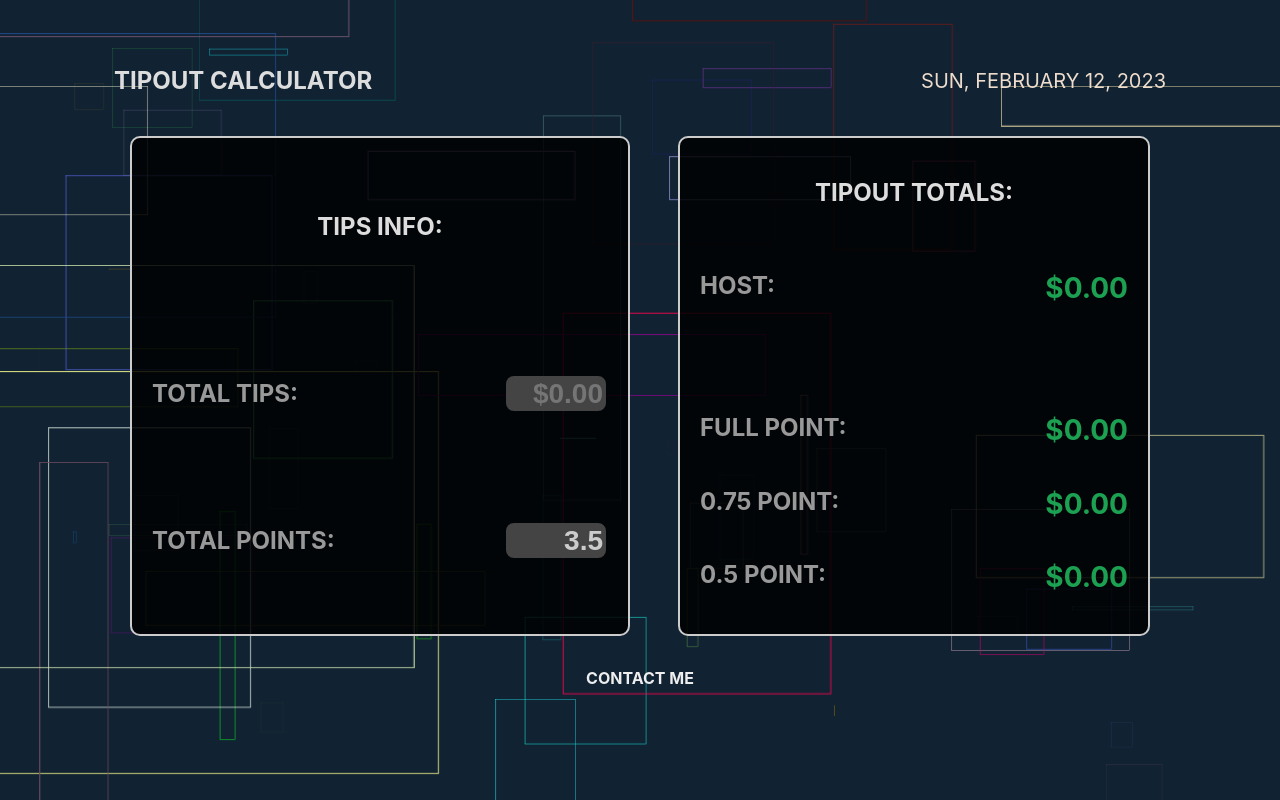
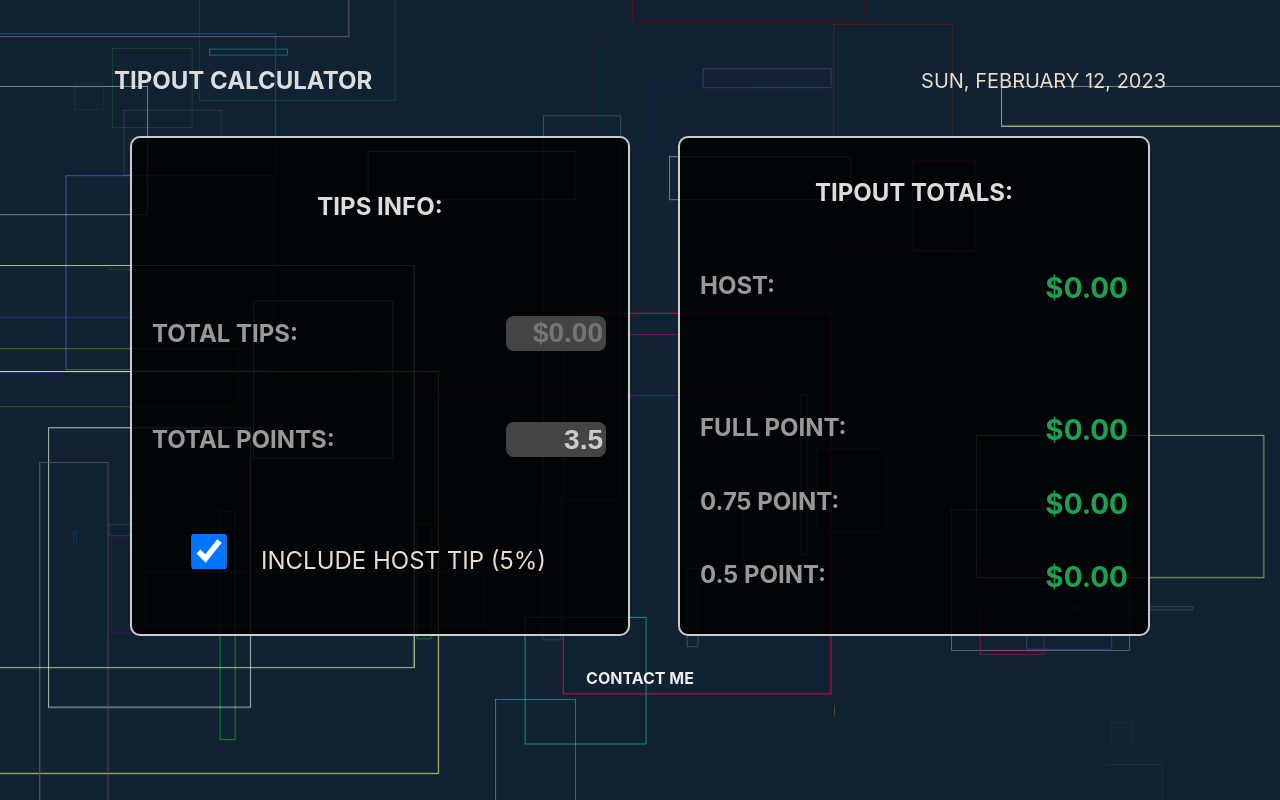
Before and after one commit to write2cmdg/tipout-calculator, a React (Create React App) app: page / in a window 1280 px wide. Built offline with nearby package versions, Linux system fonts and the light colour scheme.

Commit message:
add Host option checkbook.js

```diff
--- a/src/App.js
+++ b/src/App.js
@@ -6,6 +6,7 @@ import CurrentTime from "./components/CurrentTime";
 function App() {
   let [total, setTotal] = useState("");
   let [points, setPoints] = useState(3.5);
+  let [includeHost, setIncludeHost] = useState(true);
 
   let handleTotalChange = (e) => {
     let value = e.target.value.replace(/\D/g, "");
@@ -18,7 +19,7 @@ function App() {
   };
 
   let totalAmount = Number(total);
-  let hostsTips = totalAmount * 0.05;
+  let hostsTips = includeHost ? totalAmount * 0.05 : 0;
   let sub = totalAmount - hostsTips;
   let full = points > 0 ? sub / Number(points) : 0;
   let p5 = full / 2;
@@ -61,14 +62,26 @@ function App() {
                 }
               />
             </div>
+            <div className="form-group">
+              <label>
+                <input
+                  type="checkbox"
+                  checked={includeHost}
+                  onChange={() => setIncludeHost(!includeHost)}
+                />
+                Include Host Tip (5%)
+              </label>
+            </div>
           </form>
         </div>
         <div className="results">
           <h2>Tipout Totals:</h2>
-          <div className="result-line">
-            <h4>Host:</h4>
-            <span className="result">${isNaN(hostsTips) ? "0.00" : hostsTips.toFixed(2)}</span>
-          </div>
+          {includeHost && (
+            <div className="result-line">
+              <h4>Host:</h4>
+              <span className="result">${isNaN(hostsTips) ? "0.00" : hostsTips.toFixed(2)}</span>
+            </div>
+          )}
           <br />
           <div className="line">
             <hr />
```
